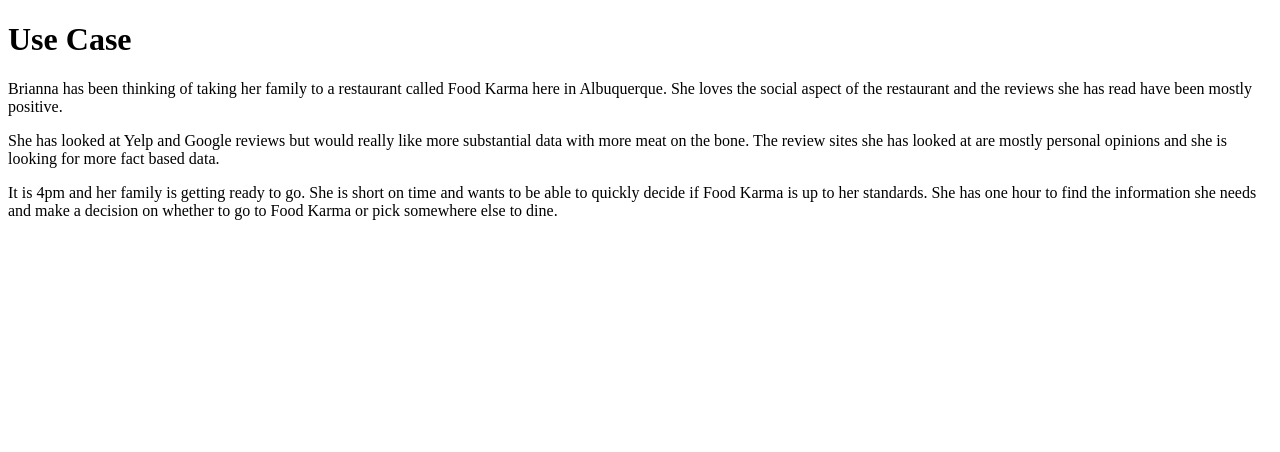
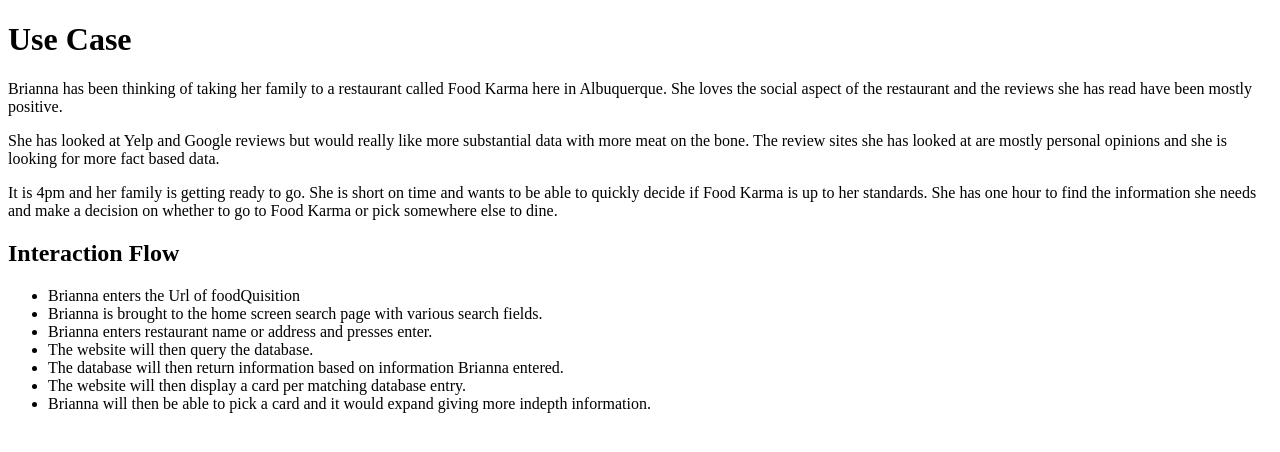
Before and after one commit to adubois85/foodquisition, a PHP site: page /epic/brianna-usecase.php in a window 1280 px wide. Shown: the top 452 px of the page. Run offline with PHP 8.4, Linux system fonts and the light colour scheme.

Commit message:
Changed user-stories1.php to brianna-usecase.php

```diff
--- a/epic/brianna-usecase.php
+++ b/epic/brianna-usecase.php
@@ -9,5 +9,15 @@
 		<p>Brianna has been thinking of taking her family to a restaurant called Food Karma here in Albuquerque. She loves the social aspect of the restaurant and the reviews she has read have been mostly positive. </p>
 		<p>She has looked at Yelp and Google reviews but would really like more substantial data with more meat on the bone. The review sites she has looked at are mostly personal opinions and she is looking for more fact based data.</p>
 		<p>It is 4pm and her family is getting ready to go. She is short on time and wants to be able to quickly decide if Food Karma is up to her standards. She has one hour to find the information she needs and make a decision on whether to go to Food Karma or pick somewhere else to dine.</p>
+		<h2>Interaction Flow</h2>
+		<ul>
+			<li> Brianna enters the Url of foodQuisition </li>
+			<li> Brianna is brought to the home screen search page with various search fields.</li>
+			<li> Brianna enters restaurant name or address and presses enter.</li>
+			<li> The website will then query the database. </li>
+			<li> The database will then return information based on information Brianna entered.</li>
+			<li>The website will then display a card per matching database entry.</li>
+			<li>Brianna will then be able to pick a card and it would expand giving more indepth information.</li>
+		</ul>
 	</body>
 </html>
```
